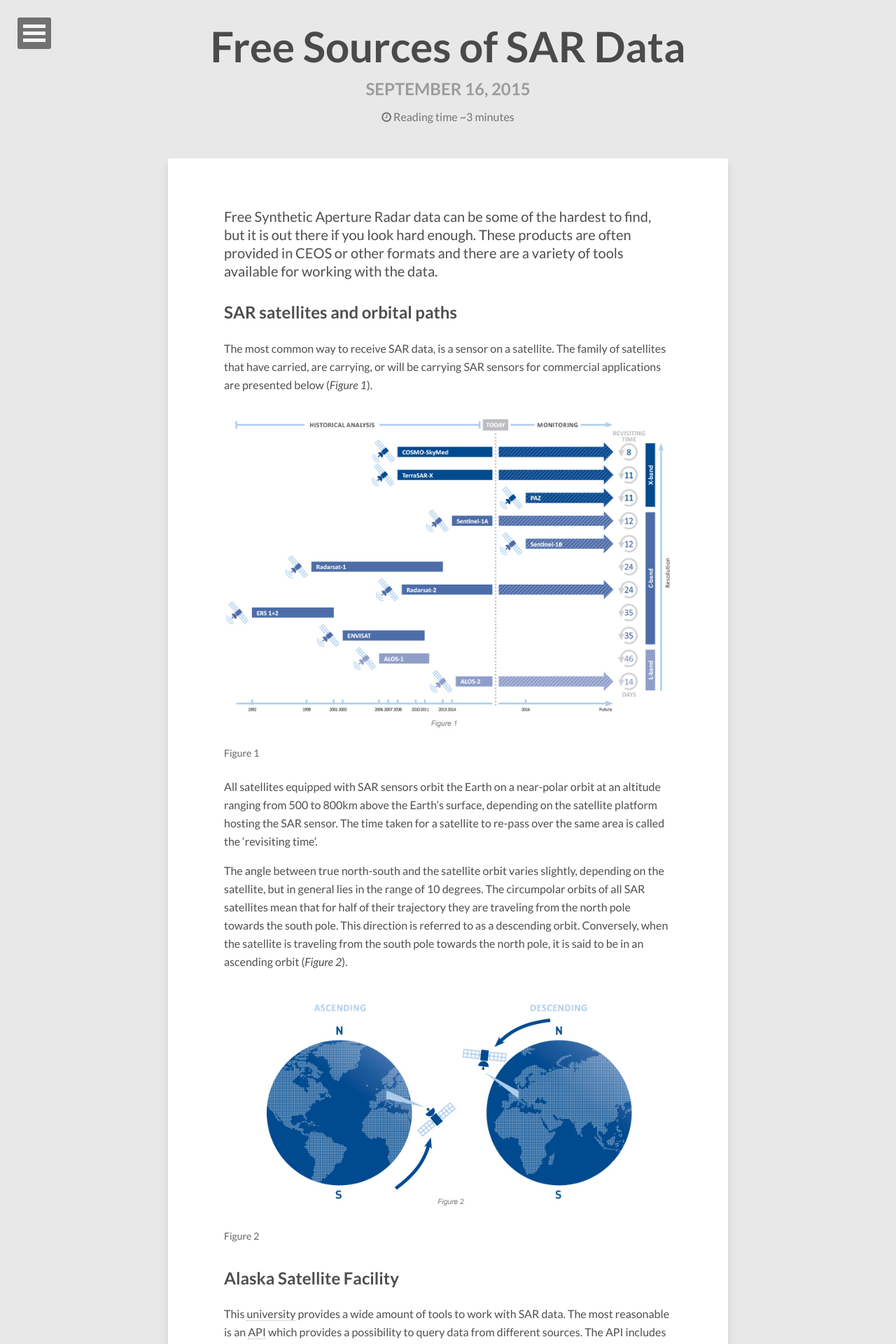
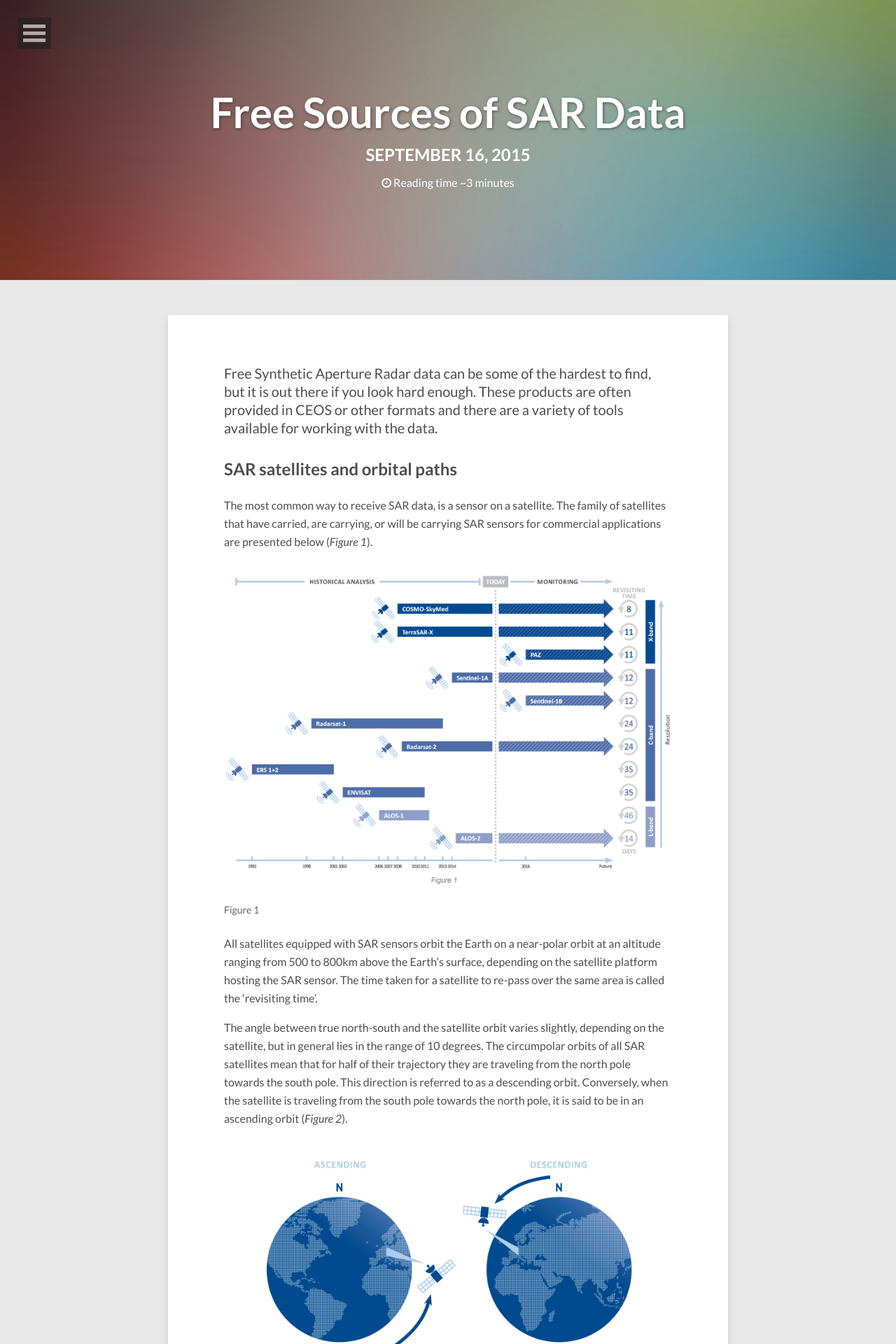
Before and after one commit to pomadchin/pomadchin.github.io, a Jekyll site: the page built from _posts/2015-09-16-sar.md, in a window 1280 px wide. Shown: the top 1920 px of the page at 70% size. Built offline with Jekyll 4.4.1, drawn with Linux system fonts in a browser that asks for light colours; nearby versions of some CDN libraries; comment, search, counter and statistics services are not loaded.

Commit message:
post style fix

```diff
--- a/_posts/2015-09-16-sar.md
+++ b/_posts/2015-09-16-sar.md
@@ -5,7 +5,7 @@ description: "Sources and ways to work with a free SAR data."
 modified: 2015-09-16
 tags: [sar, geospatial, opensource, free, satellite]
 image:
-  -- feature: abstract-3.jpg
+  feature: abstract-3.jpg
   creditlink: http://treuropa.com/technique/sar-imagery/
 ---
 
```
